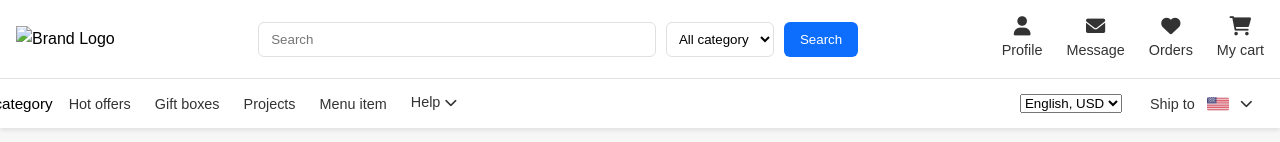
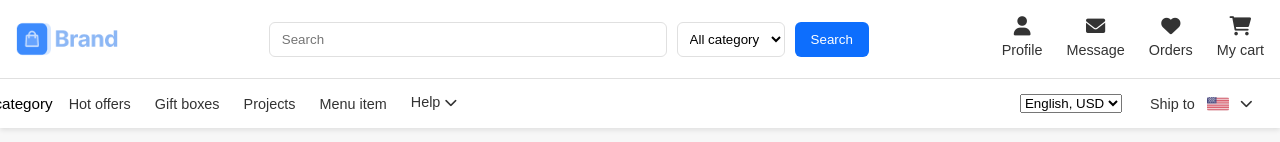
Before and after one commit to TahaKhan-087/E-Commerce-Website, a plain HTML site: page index.html in a window 1280 px wide. Shown: the top 142 px of the page. Drawn offline with Linux system fonts and the light colour scheme.

Commit message:
Update index.html

```diff
--- a/index.html
+++ b/index.html
@@ -13,7 +13,7 @@
     <header>
         <div class="header-top">
             <div class="logo">
-                <img src="logo-colored.png" alt="Brand Logo" class="brand-logo">
+                <img src="images/logo-colored.png" alt="Brand Logo" class="brand-logo">
             </div>
             <div class="search-bar">
                 <input type="text" placeholder="Search">
```
